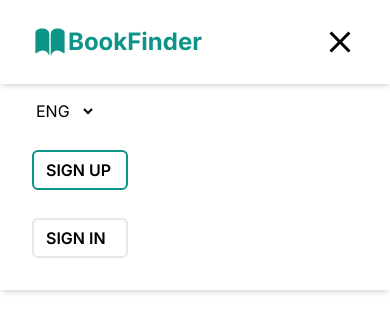
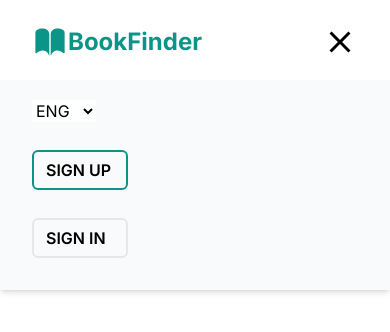
Before and after one commit to chingu-voyages/v45-tier3-team-37, a Next.js app in the folder bookfinder/: page / in a window 390 px wide. Both pictures are taken after a click on the element 340 px from the left and 42 px from the top of the page. Shown: the top 332 px of the page. Built offline with nearby package versions, Linux system fonts and the light colour scheme.

Commit message:
feat: removed fixed style from navbar and changed z-Index on mobile menu dropdown

```diff
--- a/bookfinder/src/components/Navbar.tsx
+++ b/bookfinder/src/components/Navbar.tsx
@@ -24,7 +24,7 @@ const Navbar = () => {
   const handleLanguageChange = () => {};
 
   return (
-    <div className="fixed left-0 top-0 w-full shadow-md">
+    <div className="left-0 top-0 w-full shadow-md">
       <div className="items-center justify-between bg-white px-8 py-6 md:flex">
         <div className="flex cursor-pointer items-center text-2xl font-bold text-teal-600">
           <span className="text-4xl">
@@ -41,7 +41,7 @@ const Navbar = () => {
         </div>
 
         <div
-          className={`!important absolute left-0 z-[-1] flex w-full flex-col gap-7 pb-8 pl-8 pr-8 pt-5 shadow-md transition-all duration-500 ease-in md:static md:z-auto md:flex md:w-auto md:flex-row md:items-center md:bg-white md:pb-0 md:pl-0 md:shadow-none ${
+          className={`!important absolute left-0 z-50 flex w-full flex-col gap-7 bg-gray-50 pb-8 pl-8 pr-8 pt-5 shadow-md transition-all duration-500 ease-in md:static md:z-auto md:flex md:w-auto md:flex-row md:items-center md:bg-white md:pb-0 md:pl-0 md:shadow-none ${
             open ? "top-20 opacity-100" : "top-[-490px]"
           } opacity-0 md:opacity-100`}
         >
```
